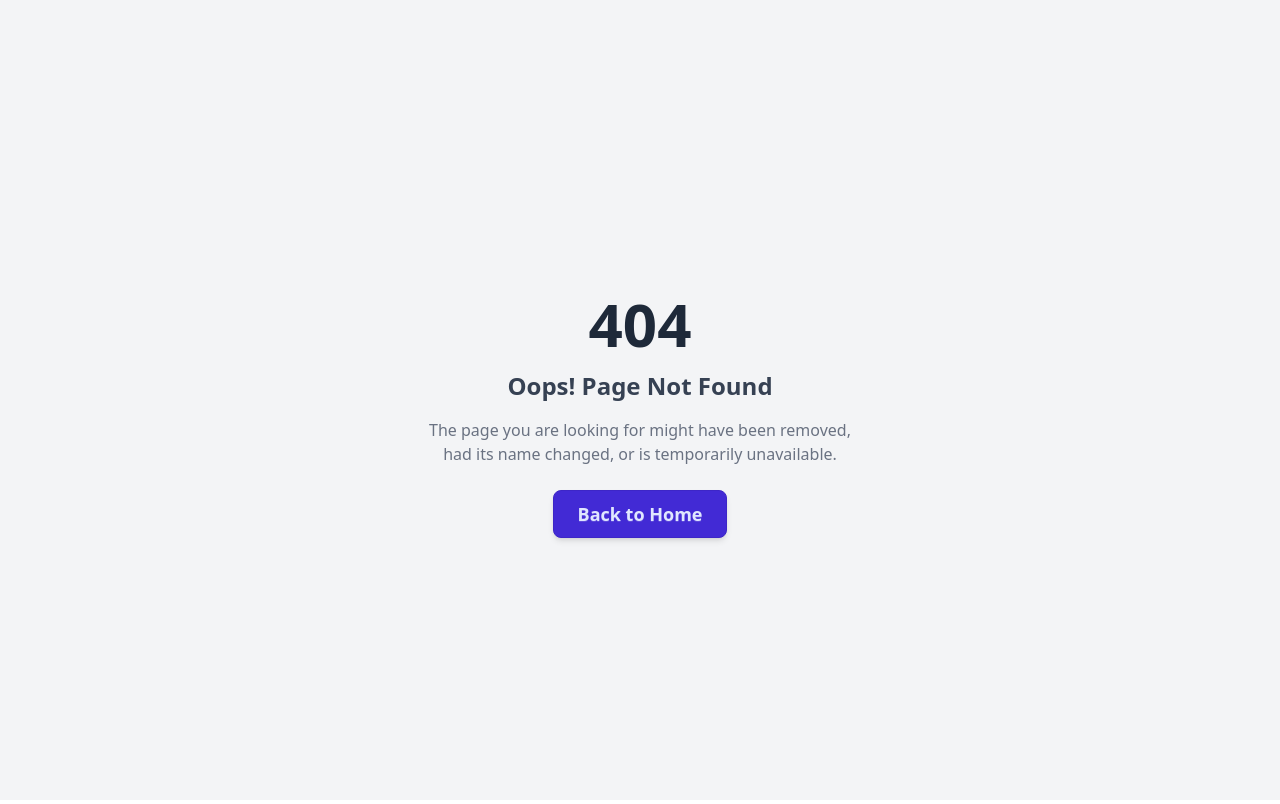
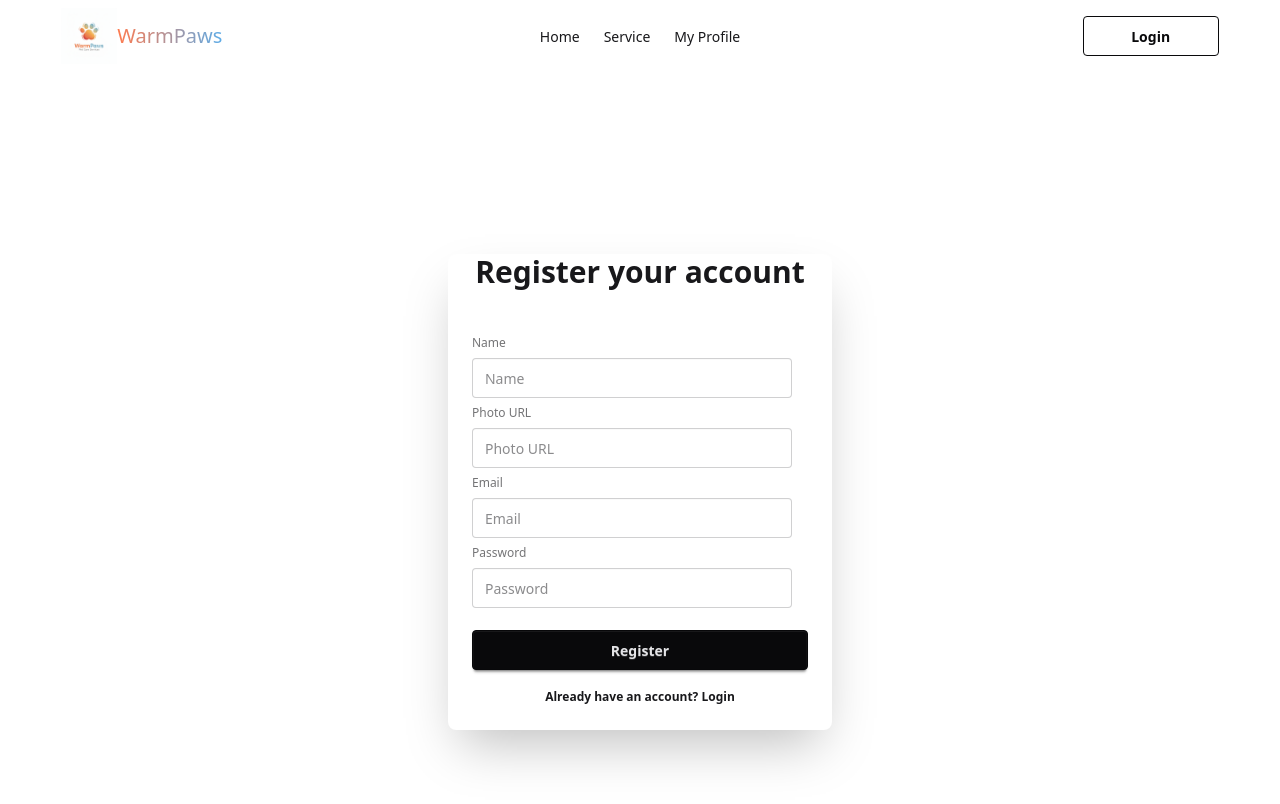
Before and after one commit to Abdul-Ahad-CSE/warmPaws, a React (Vite) app: page /auth/register in a window 1280 px wide. Before the commit this address had no page. Shown: the top 804 px of the page. Built offline with nearby package versions, Linux system fonts and the light colour scheme; no server answers.

Commit message:
SignIn and out funtionality ongoing

```diff
--- a/package.json
+++ b/package.json
@@ -11,6 +11,7 @@
   },
   "dependencies": {
     "@tailwindcss/vite": "^4.1.17",
+    "firebase": "^12.5.0",
     "react": "^19.1.1",
     "react-dom": "^19.1.1",
     "react-router": "^7.9.5",
--- a/src/component/NavBar.jsx
+++ b/src/component/NavBar.jsx
@@ -1,9 +1,23 @@
-import React from "react";
+import React, { use } from "react";
 import logo from "../assets/logo.png";
+import userIcon from "../assets/userIcon.gif";
 import { Link } from "react-router";
+import { AuthContext } from "../provider/AuthProvider";
 export default function NavBar() {
+  const { user, logOut } = use(AuthContext);
+  const handleLogOut = () => {
+    console.log("usre trying to logout");
+    logOut()
+      .then(() => {
+        alert("You logged out successfully")
+      })
+      .catch((error) => {
+        console.log(error);
+      });
+  };
   return (
     <div className="w-11/12 mx-auto">
+      <div>{user && user.email}</div>
       <div className="navbar bg-base-100 ">
         <div className="navbar-start">
           <div className="dropdown">
@@ -52,9 +66,10 @@ export default function NavBar() {
               </li>
             </ul>
           </div>
-          <a className="btn btn-ghost text-xl">
+          <div className="flex items-center text-xl ">
             <img className="w-14 h-14" src={logo} alt="" />
             <span
+              className="hidden sm:block"
               style={{
                 background: "linear-gradient(to right, #FF7B4F, #5DACE8)",
                 WebkitBackgroundClip: "text",
@@ -65,7 +80,7 @@ export default function NavBar() {
             >
               WarmPaws
             </span>
-          </a>
+          </div>
         </div>
         <div className="navbar-center hidden lg:flex">
           <ul className="menu menu-horizontal px-1">
@@ -94,7 +109,19 @@ export default function NavBar() {
           </ul>
         </div>
         <div className="navbar-end">
-          <a className="btn btn-neutral btn-outline w-24">Login</a>
+          {user ? (
+            <button
+              onClick={handleLogOut}
+              className="btn btn-neutral btn-outline w-34"
+            >
+              <img className="w-10 h-10" src={userIcon} alt="" />
+              LogOut
+            </button>
+          ) : (
+            <Link className="btn btn-neutral btn-outline w-34" to="/auth/login">
+              Login
+            </Link>
+          )}
         </div>
       </div>
     </div>
--- /dev/null
+++ b/src/firebase/firebase.config.js
@@ -0,0 +1,18 @@
+// Import the functions you need from the SDKs you need
+import { initializeApp } from "firebase/app";
+// TODO: Add SDKs for Firebase products that you want to use
+// https://firebase.google.com/docs/web/setup#available-libraries
+
+// Your web app's Firebase configuration
+const firebaseConfig = {
+  apiKey: "AIzaSyA2Mh0d_bjMbEqWMaN_ETMTPvmhgkuS7IQ",
+  authDomain: "warm-paws-6325a.firebaseapp.com",
+  projectId: "warm-paws-6325a",
+  storageBucket: "warm-paws-6325a.firebasestorage.app",
+  messagingSenderId: "391576265119",
+  appId: "1:391576265119:web:75eb38951898c325581daa"
+};
+
+// Initialize Firebase
+const app = initializeApp(firebaseConfig);
+export default app;
--- /dev/null
+++ b/src/layouts/AuthLayout.jsx
@@ -0,0 +1,16 @@
+import React from "react";
+import NavBar from "../component/NavBar";
+import { Outlet } from "react-router";
+
+export default function AuthLayout() {
+  return (
+    <div>
+      <header>
+        <NavBar></NavBar>
+      </header>
+      <main className="w-11/12 mx-auto py-5">
+        <Outlet></Outlet>
+      </main>
+    </div>
+  );
+}
--- /dev/null
+++ b/src/pages/login/Login.jsx
@@ -0,0 +1,62 @@
+import React, { use } from "react";
+import { Link } from "react-router";
+import { AuthContext } from "../../provider/AuthProvider";
+
+export default function Login() {
+  const { signIn } = use(AuthContext);
+  const handleLogin = (e) => {
+    e.preventDefault();
+    const form = e.target;
+    const email = form.email.value;
+    const password = form.password.value;
+    //console.log({email,password});
+    signIn(email,password)
+      .then((result) => {
+        const user = result.user;
+        console.log(user);
+      })
+      .catch((error) => {
+        const errorCode = error.code;
+        const errorMessage = error.message;
+        alert(errorCode, errorMessage)
+      });
+  };
+  return (
+    <div className="flex justify-center min-h-screen items-center">
+      <div className="card bg-base-100 w-full space-y-5 max-w-sm shrink-0 shadow-2xl">
+        <h2 className="text-3xl font-bold text-center">Login your account</h2>
+        <form onSubmit={handleLogin} className="card-body py-5">
+          <fieldset className="fieldset">
+            {/* Email */}
+            <label className="label">Email</label>
+            <input
+              name="email"
+              type="email"
+              className="input"
+              placeholder="Email"
+            />
+
+            {/* Password */}
+            <label className="label">Password</label>
+            <input
+              name="password"
+              type="password"
+              className="input"
+              placeholder="Password"
+            />
+
+            <div>
+              <a className="link link-hover">Forgot password?</a>
+            </div>
+            <button type="submit" className="btn btn-neutral mt-4">
+              Login
+            </button>
+            <p className="font-semibold text-center mt-3">
+              Don't have an account? <Link to="/auth/register">Register</Link>
+            </p>
+          </fieldset>
+        </form>
+      </div>
+    </div>
+  );
+}
--- /dev/null
+++ b/src/pages/register/Register.jsx
@@ -0,0 +1,89 @@
+import React, { use } from "react";
+import { Link } from "react-router";
+import { AuthContext } from "../../provider/AuthProvider";
+
+export default function Register() {
+  const { createUser, setUser } = use(AuthContext);
+
+  const handleRegister = (e) => {
+    e.preventDefault();
+    //console.log(e.target);
+    const form = e.target;
+    const name = form.name.value;
+    const photo = form.photo.value;
+    const email = form.email.value;
+    const password = form.password.value;
+    //console.log({ name, photo, email, password });
+    createUser(email, password)
+      .then((result) => {
+        const user = result.user;
+        //console.log(user);
+        setUser(user);
+      })
+      .catch((error) => {
+        const errorCode = error.code;
+        const errorMessage = error.message;
+        alert(errorMessage);
+      });
+  };
+
+  return (
+    <div className="flex justify-center min-h-screen items-center">
+      <div className="card bg-base-100 w-full space-y-5 max-w-sm shrink-0 shadow-2xl">
+        <h2 className="text-3xl font-bold text-center">
+          Register your account
+        </h2>
+        <form onSubmit={handleRegister} className="card-body py-5">
+          <fieldset className="fieldset">
+            {/* Name */}
+            <label className="label">Name</label>
+            <input
+              name="name"
+              type="text"
+              className="input"
+              placeholder="Name"
+              required
+            />
+
+            {/* Phot URL */}
+            <label className="label">Photo URL</label>
+            <input
+              name="photo"
+              type="text"
+              className="input"
+              placeholder="Photo URL"
+              required
+            />
+
+            {/* Email */}
+            <label className="label">Email</label>
+            <input
+              name="email"
+              type="email"
+              className="input"
+              placeholder="Email"
+              required
+            />
+
+            {/* Password */}
+            <label className="label">Password</label>
+            <input
+              name="password"
+              type="password"
+              className="input"
+              placeholder="Password"
+              required
+            />
+
+            <button type="submit" className="btn btn-neutral mt-4">
+              Register
+            </button>
+            <p className="font-semibold text-center mt-3">
+              Already have an account? <Link to="/auth/login">Login</Link>
+            </p>
+          </fieldset>
+        </form>
+      </div>
+    </div>
+  );
+}
--- /dev/null
+++ b/src/provider/AuthProvider.jsx
@@ -0,0 +1,49 @@
+import React, { createContext, useEffect, useState } from "react";
+import app from "../firebase/firebase.config";
+import {
+  createUserWithEmailAndPassword,
+  getAuth,
+  onAuthStateChanged,
+  signInWithEmailAndPassword,
+  signOut,
+} from "firebase/auth";
+
+export const AuthContext = createContext();
+
+const auth = getAuth(app);
+
+export default function AuthProvider({ children }) {
+  const [user, setUser] = useState(null);
+
+  //console.log(user);
+
+  const createUser = (email, password) => {
+    return createUserWithEmailAndPassword(auth, email, password);
+  };
+
+  const signIn = (email,password) =>{
+    return signInWithEmailAndPassword(auth,email,password);
+  }
+
+  const logOut = () => {
+    return signOut(auth);
+  };
+
+  useEffect(() => {
+    const unsubscribe = onAuthStateChanged(auth, (currentUser) => {
+      setUser(currentUser);
+    });
+    return () => {
+      unsubscribe();
+    };
+  }, []);
+
+  const authData = {
+    user,
+    setUser,
+    createUser,
+    logOut,
+    signIn,
+  };
+  return <AuthContext value={authData}>{children}</AuthContext>;
+}
--- a/src/routes/Routes.jsx
+++ b/src/routes/Routes.jsx
@@ -5,6 +5,9 @@ import ErrorPage from "../pages/ErrorPage/ErrorPage";
 import Home from "../pages/Home/Home";
 import Card from "../pages/card/card";
 import CardDetails from "../pages/CardDetails/CardDetails";
+import AuthLayout from "../layouts/AuthLayout";
+import Login from "../pages/login/Login";
+import Register from "../pages/register/Register";
 
 export const router = createBrowserRouter([
   {
@@ -25,4 +28,18 @@ export const router = createBrowserRouter([
       },
     ],
   },
+  {
+    path:"/auth",
+    Component:AuthLayout,
+    children:[
+      {
+        path:"/auth/login",
+        Component:Login,
+      },
+      {
+        path:"/auth/register",
+        Component:Register,
+      }
+    ]
+  },
 ]);
```
Also changed, not shown: src/main.jsx (+13 -13 lines), src/assets/userIcon.gif (added), 1 other file (tests, documents, lock files or other folders).
